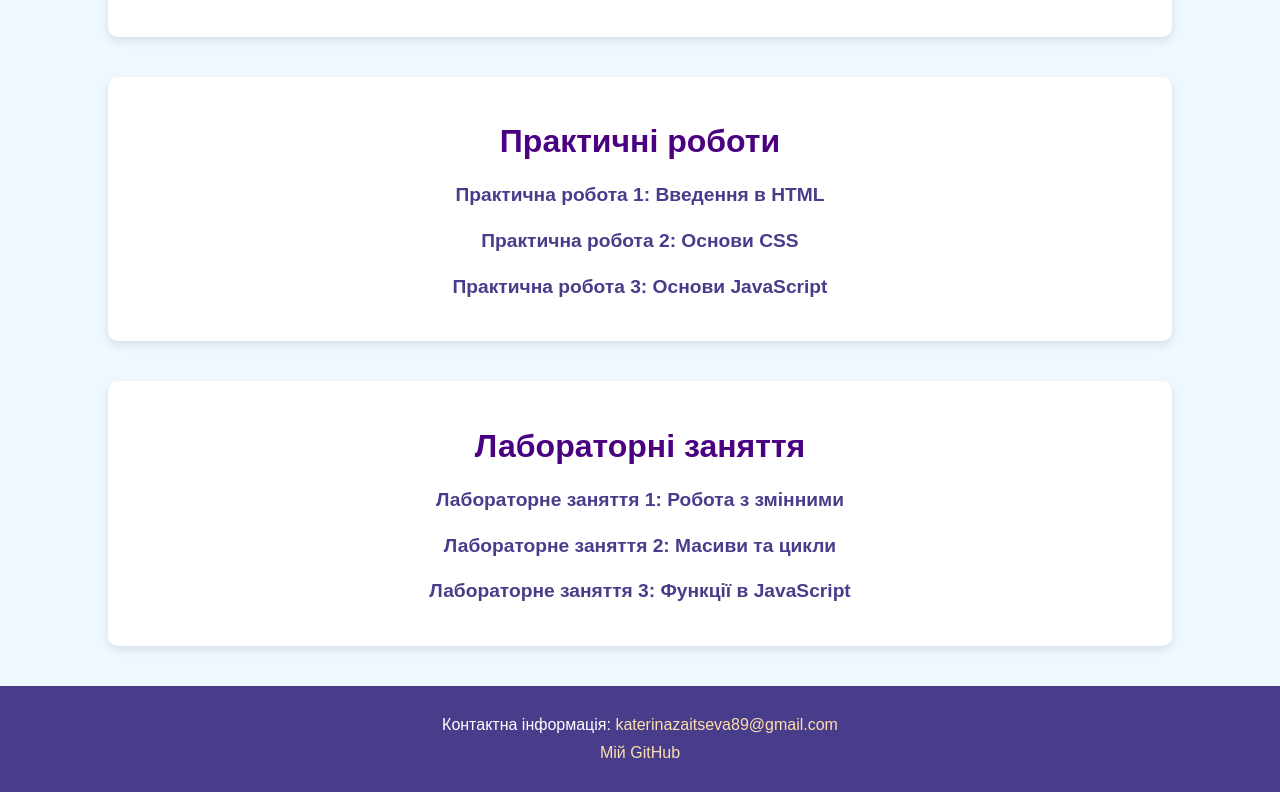
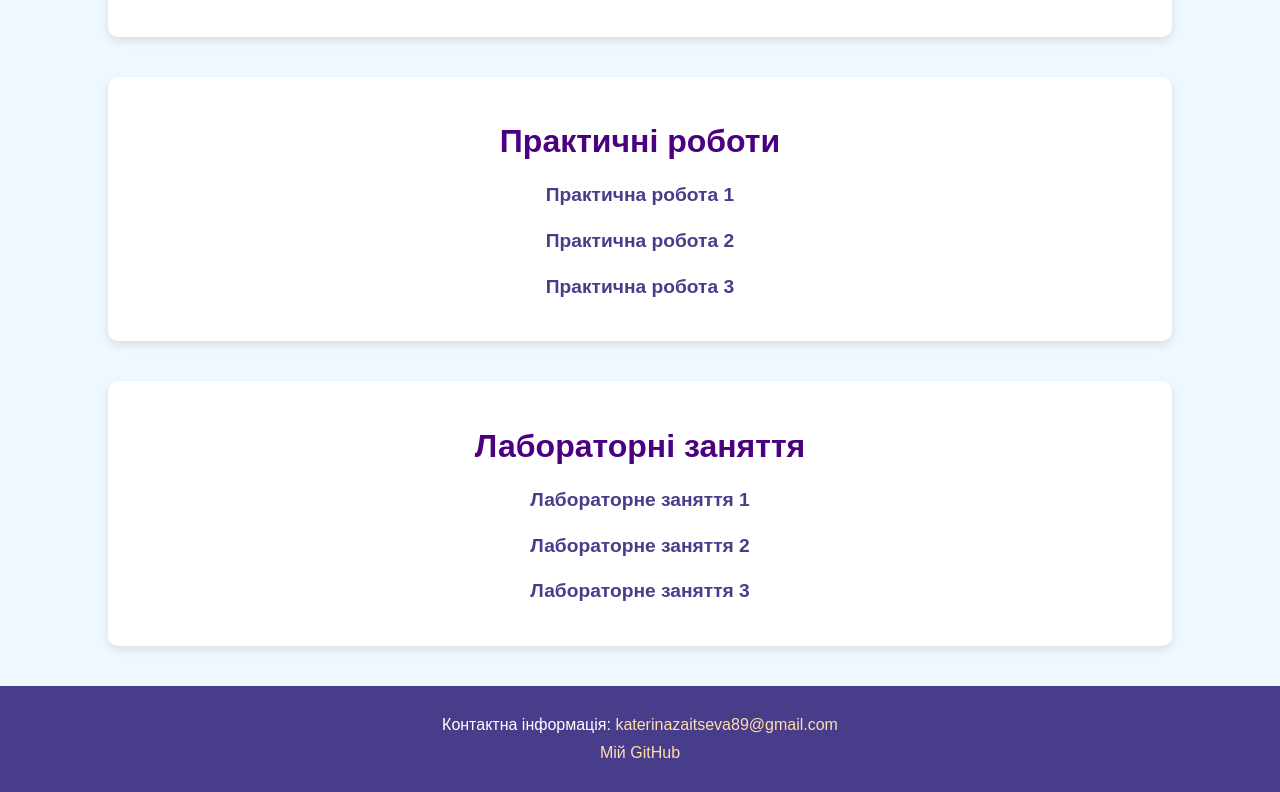
Before and after one commit to Lapindodu/Website-practise1, a plain HTML site: page index.html in a window 1280 px wide. Shown: the part 608-1400 px from the top of the page. Drawn offline with Linux system fonts and the light colour scheme.

Commit message:
index.html

```diff
--- a/index.html
+++ b/index.html
@@ -33,18 +33,18 @@
     <section id="practical">
         <h2>Практичні роботи</h2>
         <ul>
-            <li><a href="practical1.html">Практична робота 1: Введення в HTML</a></li>
-            <li><a href="practical2.html">Практична робота 2: Основи CSS</a></li>
-            <li><a href="practical3.html">Практична робота 3: Основи JavaScript</a></li>
+            <li><a href="practical1.html">Практична робота 1</a></li>
+            <li><a href="practical2.html">Практична робота 2</a></li>
+            <li><a href="practical3.html">Практична робота 3</a></li>
         </ul>
     </section>
 
     <section id="lab">
         <h2>Лабораторні заняття</h2>
         <ul>
-            <li><a href="lab1.html">Лабораторне заняття 1: Робота з змінними</a></li>
-            <li><a href="lab2.html">Лабораторне заняття 2: Масиви та цикли</a></li>
-            <li><a href="lab3.html">Лабораторне заняття 3: Функції в JavaScript</a></li>
+            <li><a href="lab1.html">Лабораторне заняття 1</a></li>
+            <li><a href="lab2.html">Лабораторне заняття 2</a></li>
+            <li><a href="lab3.html">Лабораторне заняття 3</a></li>
         </ul>
     </section>
 
```
